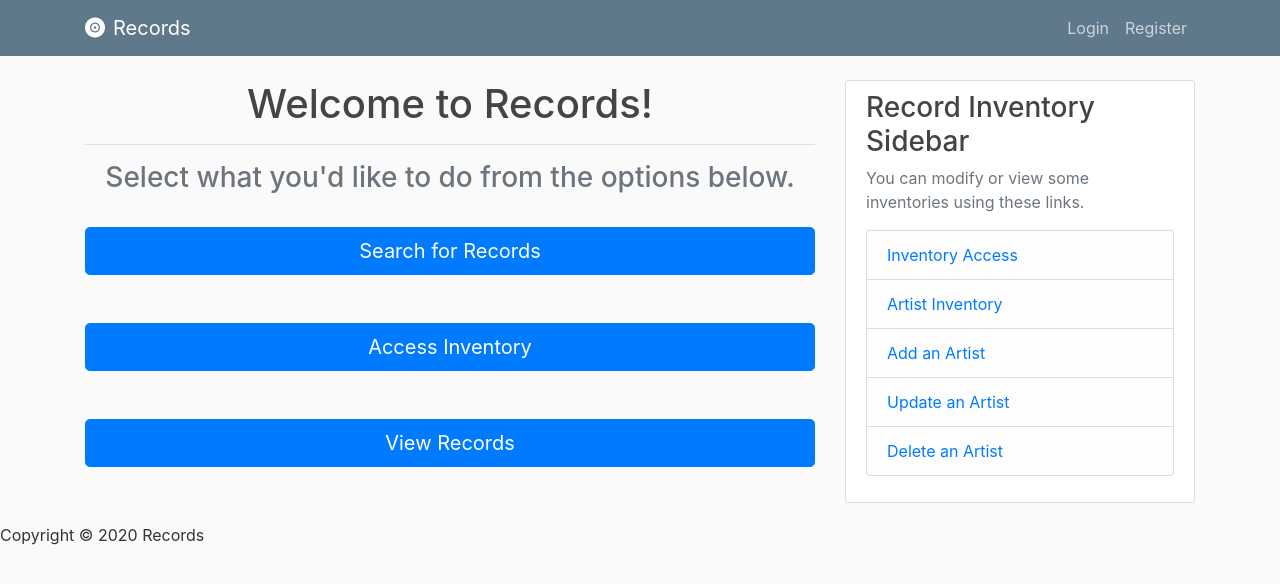
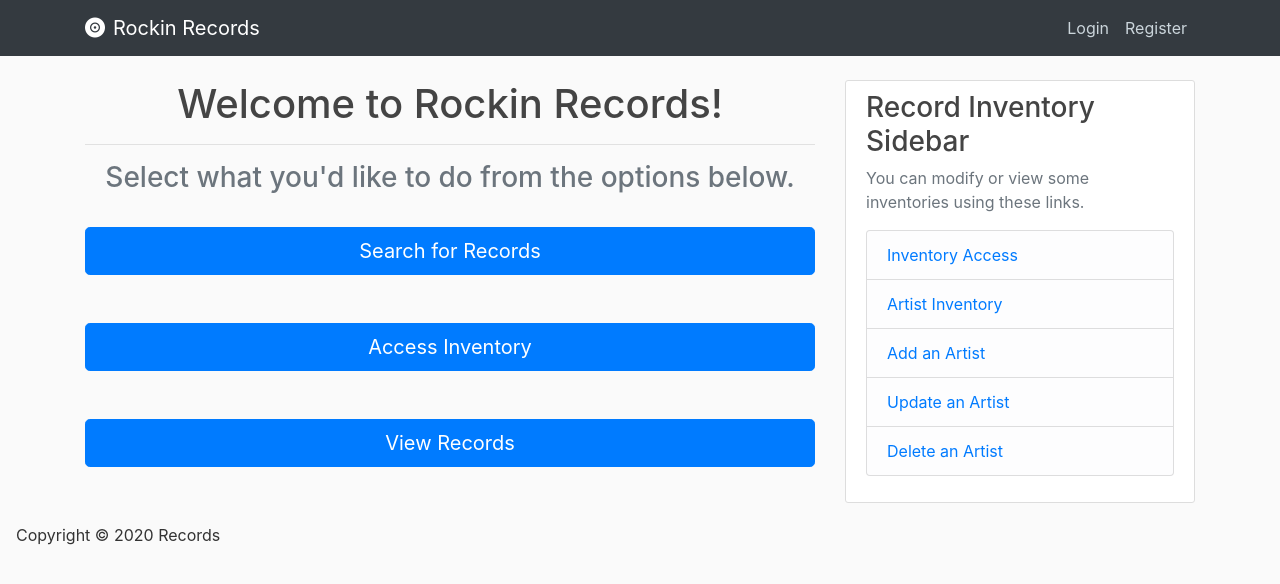
Before and after one commit to DylanKlintworth/Rockin-Records, a Flask app: page / in a window 1280 px wide. Shown: the top 584 px of the page. Run offline with Flask 2, Linux system fonts and the light colour scheme; some libraries are stand-ins or nearby versions.

```diff
--- a/database/Templates/home.html
+++ b/database/Templates/home.html
@@ -2,7 +2,7 @@
 {% block content %}
 
 <div class="text-center">
-    <h1> Welcome to Records! </h1>
+    <h1> Welcome to Rockin Records! </h1>
     <hr>
 
     <h3 class='text-muted'> Select what you'd like to do from the options below. </h3>
--- a/database/Templates/index.html
+++ b/database/Templates/index.html
@@ -7,7 +7,7 @@
     {% if title %}
         <title>{{title}}</title>
     {% else %}
-    <title>Record Store</title>
+    <title>Rockin Records</title>
     {% endif %}
     <script src="https://kit.fontawesome.com/92bc9a6fa4.js" crossorigin="anonymous"></script>
 	<link rel="stylesheet" href="https://stackpath.bootstrapcdn.com/bootstrap/4.4.1/css/bootstrap.min.css" integrity="sha384-Vkoo8x4CGsO3+Hhxv8T/Q5PaXtkKtu6ug5TOeNV6gBiFeWPGFN9MuhOf23Q9Ifjh" crossorigin="anonymous">
@@ -16,9 +16,9 @@
 </head>
 <body>
     <header class="site-header">
-      <nav class="navbar navbar-expand-md navbar-dark bg-steel fixed-top">
+      <nav class="navbar navbar-expand-md navbar-dark bg-dark fixed-top">
         <div class="container">
-          <a class="navbar-brand mr-4" href="/"><i class="fas fa-record-vinyl mr-2"></i>Records</a>
+          <a class="navbar-brand mr-4" href="/"><i class="fas fa-record-vinyl mr-2"></i>Rockin Records</a>
           <button class="navbar-toggler" type="button" data-toggle="collapse" data-target="#navbarToggle" aria-controls="navbarToggle" aria-expanded="false" aria-label="Toggle navigation">
             <span class="navbar-toggler-icon"></span>
           </button>
@@ -90,7 +90,7 @@
       </div>
     </main>
     <footer>
-        <section id="main-footer">
+        <section class="ml-3"id="main-footer">
             <p>Copyright &copy; 2020 Records</p>
         </section>
     </footer>
--- a/database/Templates/records.html
+++ b/database/Templates/records.html
@@ -10,7 +10,7 @@
                 <h2> {{ record['record_id'] }}: {{ record['record_name'] }} </h2>
               </a>
               <h4 class="text-muted"> Genre: {{ record['record_genre'] }} </h4>
-              <h4 class="text-muted"> Artist: {{ record['artist'] }} </h4>
+              <h4 class="text-muted"> Artist: {{ record['artist_name'] }} </h4>
 
             </div>
           </div>
--- a/database/routes.py
+++ b/database/routes.py
@@ -18,7 +18,7 @@ def search():
         flash(f"Search completed for {form.search_name.data}!", 'success')
         if form.search_type.data == 'albums':
             record = f"%{form.search_name.data}%"
-            record_list = Records.query.filter(Records.record_name.like(record)).all()
+            record_list = db.session.execute()
             return render_template('search.html', title='Search Records', form=form, searches=record_list)
     return render_template('search.html', title='Search Records', form=form)
 
@@ -98,7 +98,7 @@ def inventory_access():
 
 @app.route("/record_inventory", methods=['GET', 'POST'])
 def record_inventory():
-    records = Records.query.all()
+    records = db.session.execute("SELECT records.record_id, records.record_name, records.record_genre, artists.artist_id, artists.artist_name FROM records, artists WHERE (records.artist_id = artists.artist_id);")
     return render_template('records.html', records=records)
 
 @app.route("/artist_inventory", methods=['GET', 'POST'])
```
